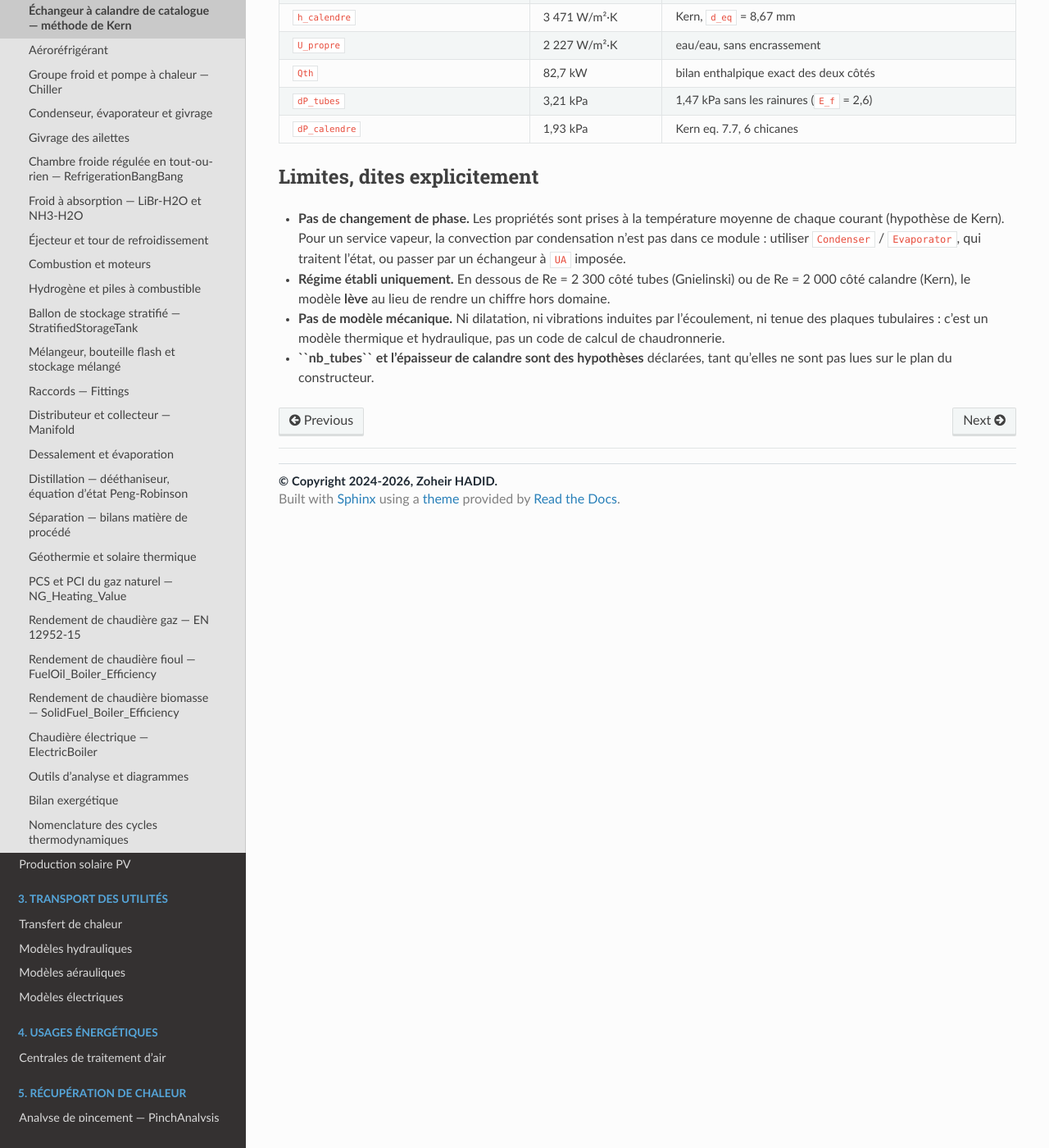
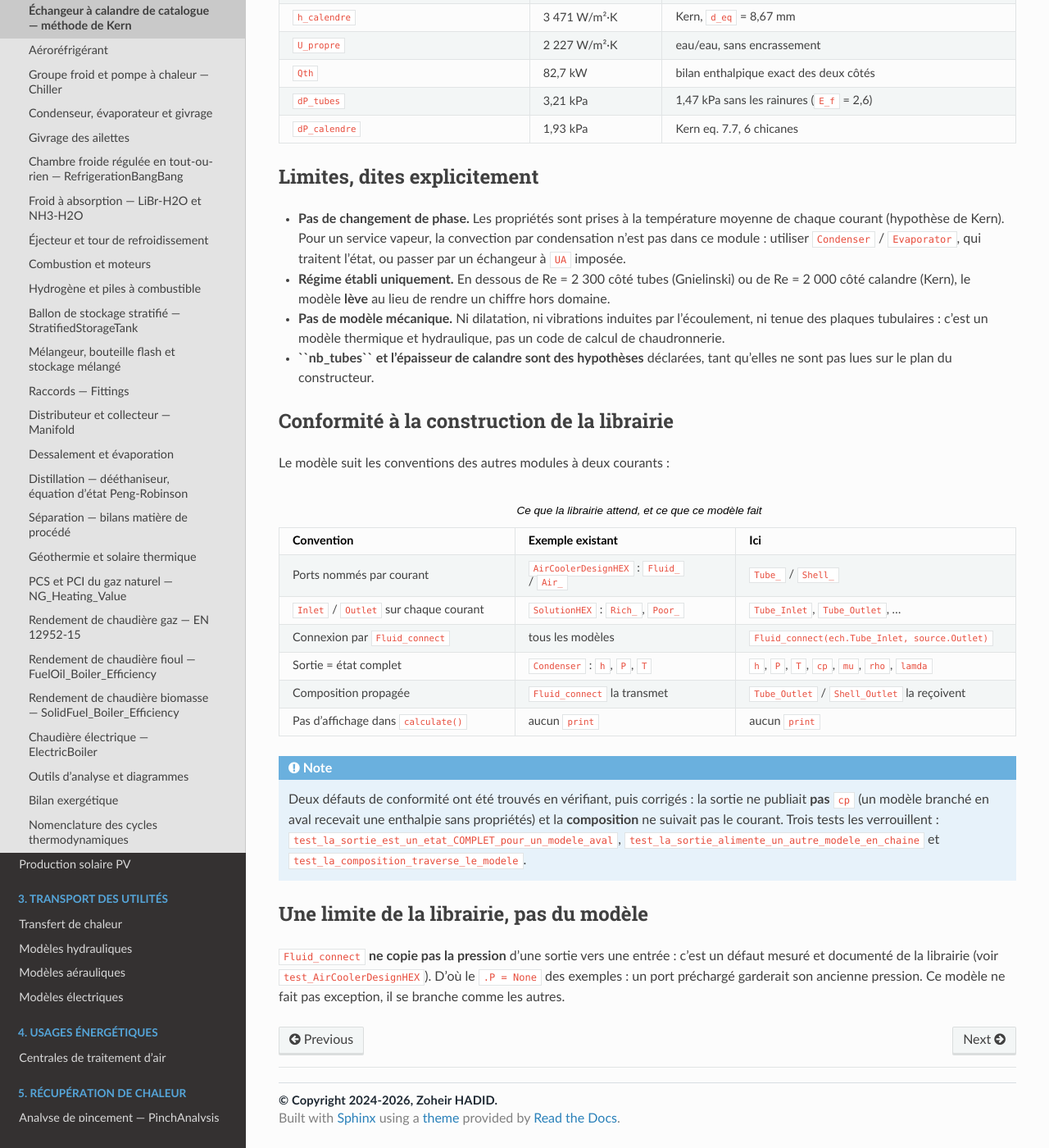
Before and after one commit to ZoheirHADID/EnergySystemModels-fr, a Sphinx documentation site: the page built from docs/source/002-thermodynamic_cycles/echangeur_calandre.rst, in a window 1280 px wide and 1400 px high, scrolled down 2640 px. Shown: the whole window at 82% size. Built offline with Sphinx 7.4.7 and the Read the Docs theme 3.1.0, drawn with Linux system fonts in a browser that asks for light colours.

Commit message:
docs(calandre): conformite FluidPort verifiee, et la limite qui vient de la librairie
Ajoute le tableau des conventions respectees (ports nommes par courant, Inlet/Outlet, Fluid_connect, etat complet de sortie, composition propagee, aucun print) avec les exemples existants en regard, et la note sur les deux defauts corriges. Precise aussi que le .P = None des exemples vient de Fluid_connect, qui ne copie pas la pression : c'est une limite de la librairie, pas du modele.

```diff
--- a/docs/source/002-thermodynamic_cycles/echangeur_calandre.rst
+++ b/docs/source/002-thermodynamic_cycles/echangeur_calandre.rst
@@ -201,3 +201,52 @@ Limites, dites explicitement
   hydraulique, pas un code de calcul de chaudronnerie.
 * **``nb_tubes`` et l'épaisseur de calandre sont des hypothèses** déclarées,
   tant qu'elles ne sont pas lues sur le plan du constructeur.
+
+Conformité à la construction de la librairie
+--------------------------------------------
+
+Le modèle suit les conventions des autres modules à deux courants :
+
+.. list-table:: Ce que la librairie attend, et ce que ce modèle fait
+   :header-rows: 1
+   :widths: 32 30 38
+
+   * - Convention
+     - Exemple existant
+     - Ici
+   * - Ports nommés par courant
+     - ``AirCoolerDesignHEX`` : ``Fluid_`` / ``Air_``
+     - ``Tube_`` / ``Shell_``
+   * - ``Inlet`` / ``Outlet`` sur chaque courant
+     - ``SolutionHEX`` : ``Rich_``, ``Poor_``
+     - ``Tube_Inlet``, ``Tube_Outlet``, …
+   * - Connexion par ``Fluid_connect``
+     - tous les modèles
+     - ``Fluid_connect(ech.Tube_Inlet, source.Outlet)``
+   * - Sortie = état complet
+     - ``Condenser`` : ``h``, ``P``, ``T``
+     - ``h``, ``P``, ``T``, ``cp``, ``mu``, ``rho``, ``lamda``
+   * - Composition propagée
+     - ``Fluid_connect`` la transmet
+     - ``Tube_Outlet`` / ``Shell_Outlet`` la reçoivent
+   * - Pas d'affichage dans ``calculate()``
+     - aucun ``print``
+     - aucun ``print``
+
+.. note::
+
+   Deux défauts de conformité ont été trouvés en vérifiant, puis corrigés : la
+   sortie ne publiait **pas** ``cp`` (un modèle branché en aval recevait une
+   enthalpie sans propriétés) et la **composition** ne suivait pas le courant.
+   Trois tests les verrouillent : ``test_la_sortie_est_un_etat_COMPLET_pour_un_modele_aval``,
+   ``test_la_sortie_alimente_un_autre_modele_en_chaine`` et
+   ``test_la_composition_traverse_le_modele``.
+
+Une limite de la librairie, pas du modèle
+-----------------------------------------
+
+``Fluid_connect`` **ne copie pas la pression** d'une sortie vers une entrée :
+c'est un défaut mesuré et documenté de la librairie (voir
+``test_AirCoolerDesignHEX``). D'où le ``.P = None`` des exemples : un port
+préchargé garderait son ancienne pression. Ce modèle ne fait pas exception, il
+se branche comme les autres.
```
